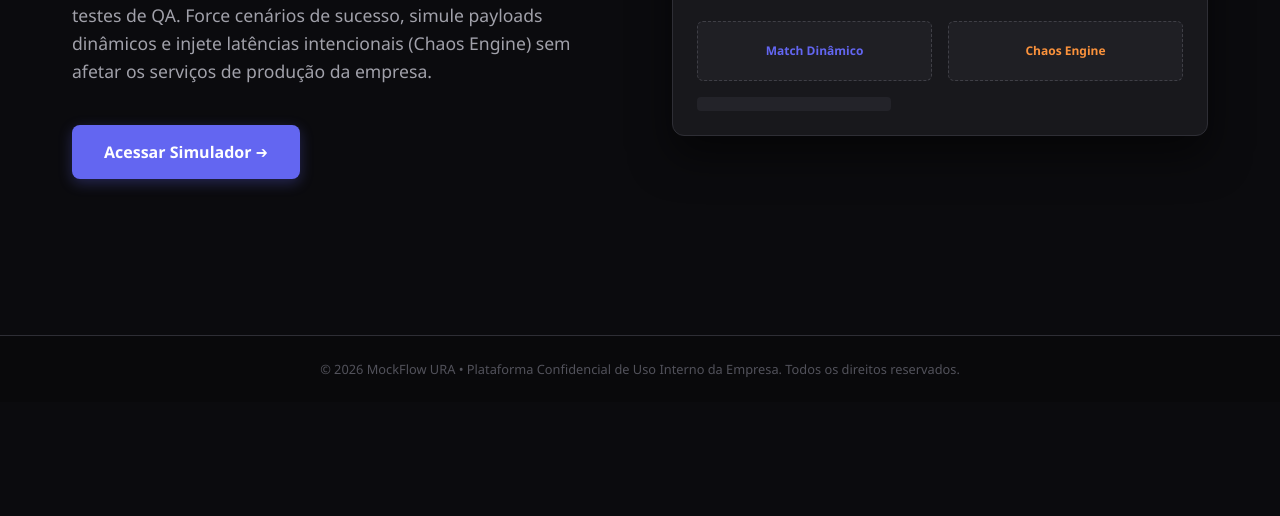
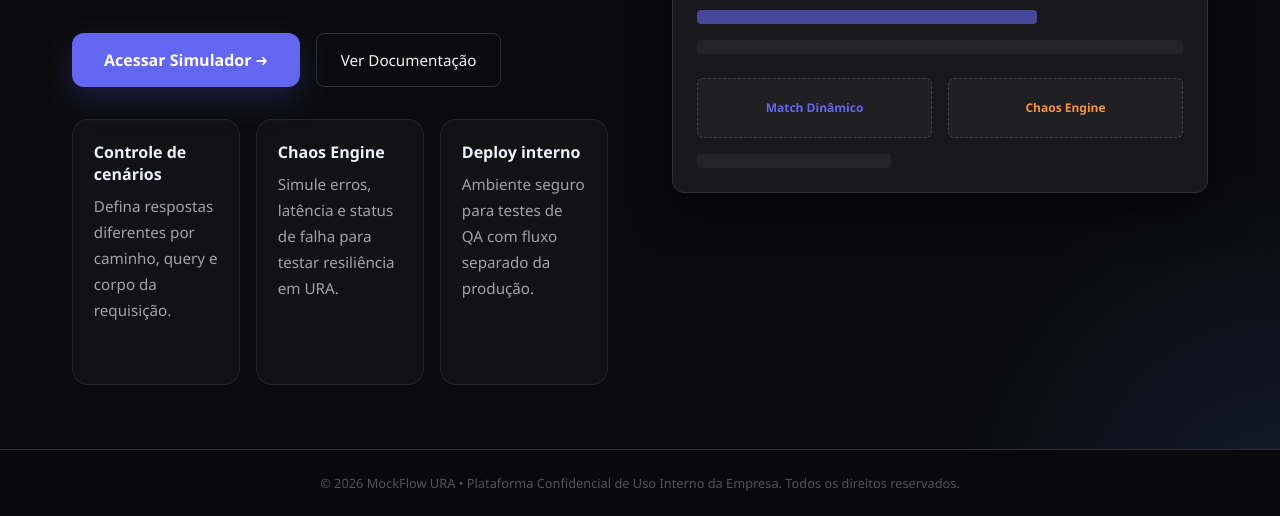
Before and after one commit to HugoRBrito/mockflow-ura, a website: page public/index.html in a window 1280 px wide. Shown: the part 398-914 px from the top of the page. Before the commit the page ends 800 px from the top, so only its background shows below. Drawn offline with Linux system fonts and the light colour scheme.

Commit message:
Melhora apresentação do landing page com hero, cards e visual mais moderno

```diff
--- a/public/index.html
+++ b/public/index.html
@@ -8,6 +8,7 @@
     :root {
       --bg-main: #0b0b0e;
       --bg-card: #18181c;
+      --bg-gradient: radial-gradient(circle at top left, rgba(99,102,241,0.18), transparent 24%), radial-gradient(circle at bottom right, rgba(59,130,246,0.13), transparent 22%);
       --primary: #6366f1;
       --primary-hover: #4f46e5;
       --text-main: #f4f4f5;
@@ -23,7 +24,7 @@
     }
 
     body {
-      background-color: var(--bg-main);
+      background: var(--bg-gradient), var(--bg-main);
       color: var(--text-main);
       min-height: 100vh;
       display: flex;
@@ -114,21 +115,22 @@
       display: flex;
       gap: 1rem;
       align-items: center;
+      flex-wrap: wrap;
     }
 
     .btn-primary {
       background: var(--primary);
       color: white;
       padding: 1rem 2rem;
-      border-radius: 0.5rem;
-      font-weight: 600;
+      border-radius: 0.75rem;
+      font-weight: 700;
       text-decoration: none;
       font-size: 1rem;
       transition: all 0.2s ease;
-      box-shadow: 0 4px 14px rgba(99, 102, 241, 0.3);
+      box-shadow: 0 12px 32px rgba(99, 102, 241, 0.22);
       display: inline-flex;
       align-items: center;
-      gap: 0.5rem;
+      gap: 0.75rem;
     }
 
     .btn-primary:hover {
@@ -149,6 +151,41 @@
 
     .btn-secondary:hover {
       background: #1f1f24;
+    }
+
+    .feature-grid {
+      display: grid;
+      grid-template-columns: repeat(3, minmax(0, 1fr));
+      gap: 1rem;
+      margin-top: 2rem;
+    }
+
+    .feature-card {
+      background: rgba(255,255,255,0.03);
+      border: 1px solid rgba(148,163,184,0.12);
+      border-radius: 1rem;
+      padding: 1.3rem;
+      color: var(--text-main);
+      min-height: 130px;
+      transition: transform 0.2s ease, border-color 0.2s ease;
+    }
+
+    .feature-card:hover {
+      transform: translateY(-4px);
+      border-color: rgba(99,102,241,0.35);
+    }
+
+    .feature-card strong {
+      display: block;
+      font-size: 1rem;
+      margin-bottom: 0.6rem;
+      color: #eef2ff;
+    }
+
+    .feature-card p {
+      color: var(--text-muted);
+      line-height: 1.7;
+      font-size: 0.95rem;
     }
 
     /* Visualização da Interface (Lado Direito) */
@@ -230,6 +267,15 @@
       .cta-group {
         justify-content: center;
       }
+      .feature-grid {
+        grid-template-columns: 1fr;
+      }
+      .hero-content h2 {
+        font-size: 2.3rem;
+      }
+      .hero-visual {
+        margin-top: 2rem;
+      }
       header {
         padding: 1rem 2rem;
       }
@@ -261,10 +307,27 @@
       </p>
 
       <div class="cta-group">
-        <!-- Botão Principal Único -->
         <a href="dashboard.html" class="btn-primary">
           Acessar Simulador ➔
         </a>
+        <a href="ajuda.html" class="btn-secondary">
+          Ver Documentação
+        </a>
+      </div>
+
+      <div class="feature-grid">
+        <div class="feature-card">
+          <strong>Controle de cenários</strong>
+          <p>Defina respostas diferentes por caminho, query e corpo da requisição.</p>
+        </div>
+        <div class="feature-card">
+          <strong>Chaos Engine</strong>
+          <p>Simule erros, latência e status de falha para testar resiliência em URA.</p>
+        </div>
+        <div class="feature-card">
+          <strong>Deploy interno</strong>
+          <p>Ambiente seguro para testes de QA com fluxo separado da produção.</p>
+        </div>
       </div>
     </div>
 
```
